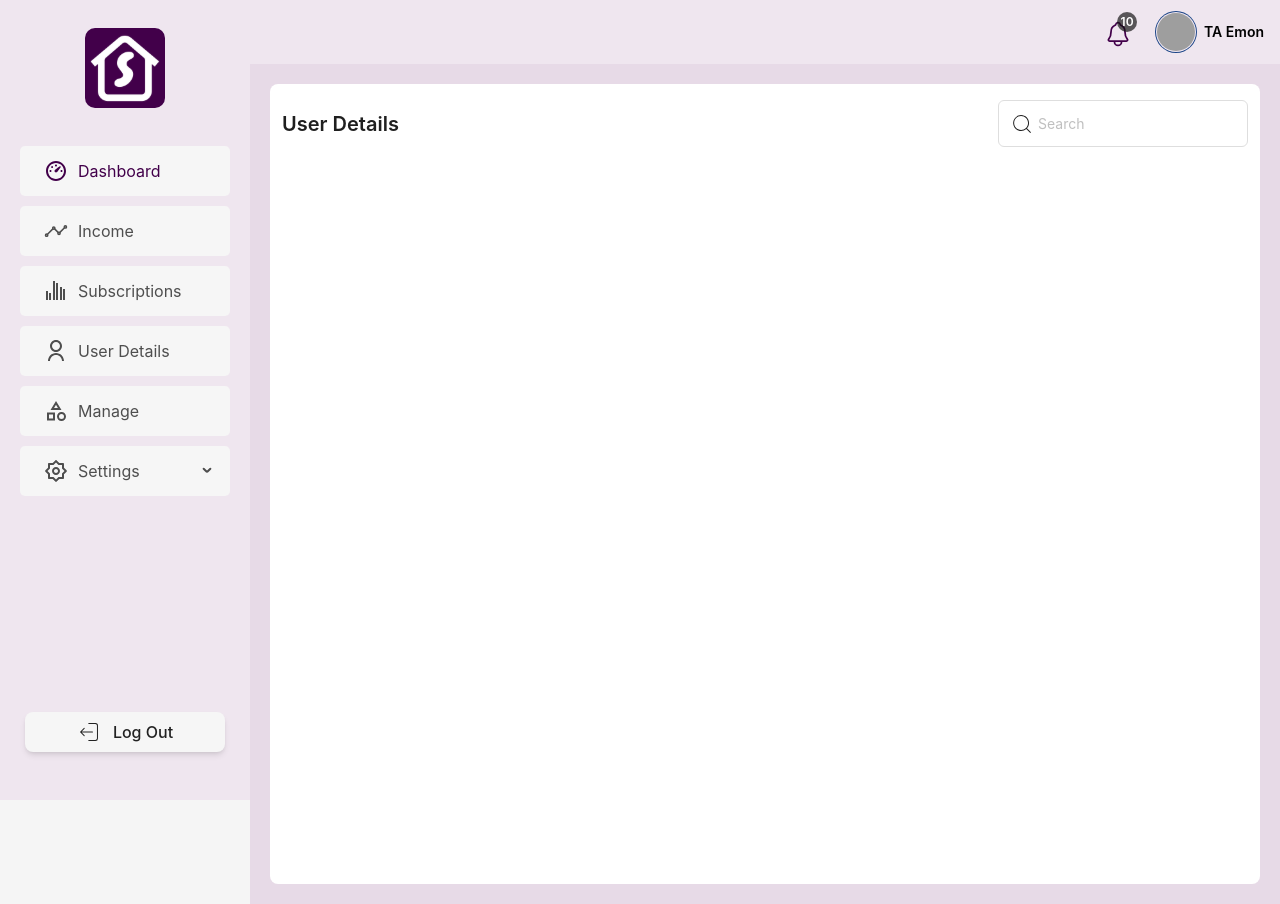
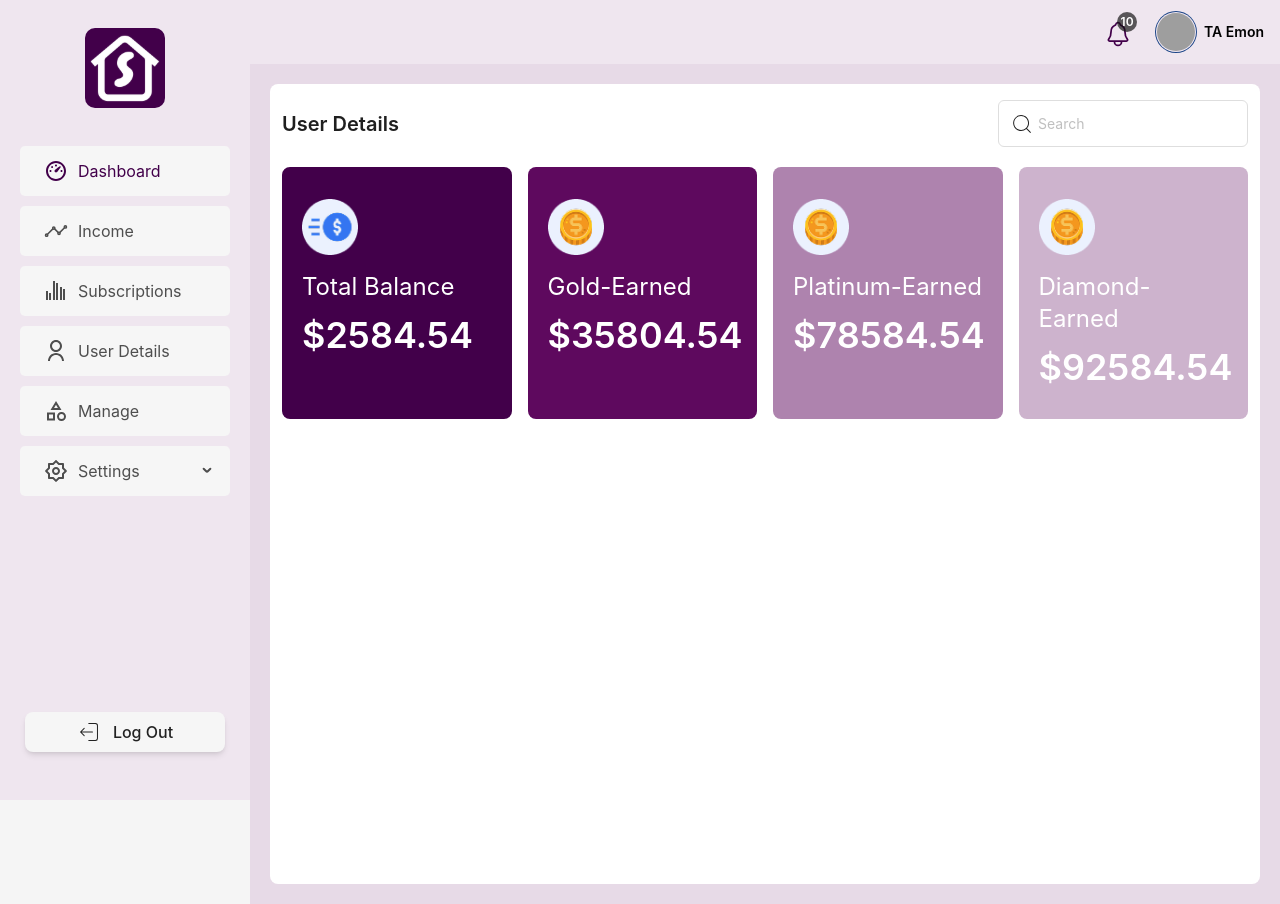
Before and after one commit to MDTanvirAhmedEmon/reactTS-ready-dashboard, a React (Vite) app: page /income in a window 1280 px wide. Built offline with nearby package versions, Linux system fonts and the light colour scheme; grey boxes are pictures that could not be loaded.

Commit message:
update income

```diff
--- a/src/pages/income/Income.tsx
+++ b/src/pages/income/Income.tsx
@@ -1,6 +1,7 @@
 import { Input } from "antd";
 import { CiSearch } from "react-icons/ci";
-
+import totalBalance from '../../assets/income/total-balance.png'
+import coin from '../../assets/income/coin.png'
 
 const Income = () => {
     return (
@@ -11,6 +12,32 @@ const Income = () => {
                     <Input prefix={<CiSearch className=" w-6 h-6" />} className="w-[250px]" placeholder="Search" />
                 </div>
             </div>
+
+            <div className=" grid grid-cols-1 md:grid-cols-2 lg:grid-cols-3 xl:grid-cols-4 gap-4 mt-5">
+
+                <div className=" bg-[#42004A] rounded-lg px-5 py-8">
+                    <img src={totalBalance} className=" w-14 mb-4" alt="icon" />
+                    <h2 className="text-white text-xl xl:text-2xl mb-3">Total Balance</h2>
+                    <h2 className="text-white text-2xl lg:text-3xl xl:text-4xl font-semibold">$2584.54</h2>
+                </div>
+                <div className=" bg-[#5E095E] rounded-lg px-5 py-8">
+                    <img src={coin} className=" w-14 mb-4" alt="icon" />
+                    <h2 className="text-white text-xl xl:text-2xl mb-3">Gold-Earned</h2>
+                    <h2 className="text-white text-2xl lg:text-3xl xl:text-4xl font-semibold">$35804.54</h2>
+                </div>
+                <div className=" bg-[#5E095E80] rounded-lg px-5 py-8">
+                    <img src={coin} className=" w-14 mb-4" alt="icon" />
+                    <h2 className="text-white text-xl xl:text-2xl mb-3">Platinum-Earned</h2>
+                    <h2 className="text-white text-2xl lg:text-3xl xl:text-4xl font-semibold">$78584.54</h2>
+                </div>
+                <div className=" bg-[#CDB3CD] rounded-lg px-5 py-8">
+                    <img src={coin} className=" w-14 mb-4" alt="icon" />
+                    <h2 className="text-white text-xl xl:text-2xl mb-3">Diamond-Earned</h2>
+                    <h2 className="text-white text-2xl lg:text-3xl xl:text-4xl font-semibold">$92584.54</h2>
+                </div>
+
+            </div>
+
         </div>
     );
 };
```
